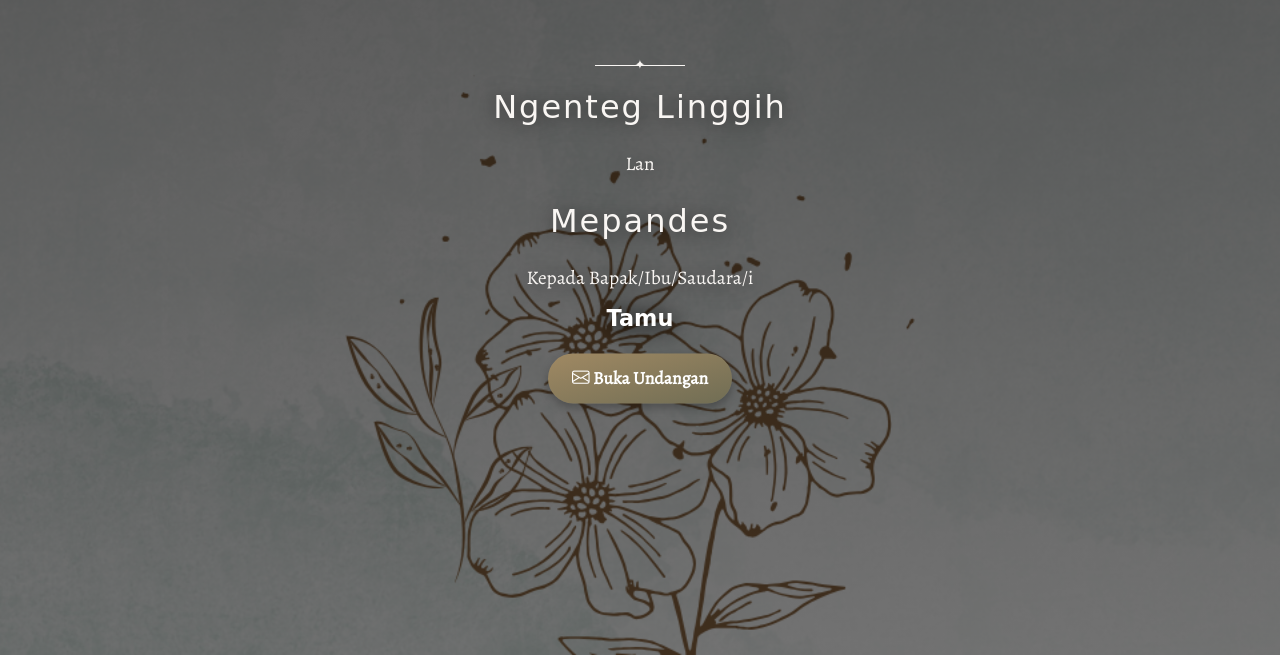
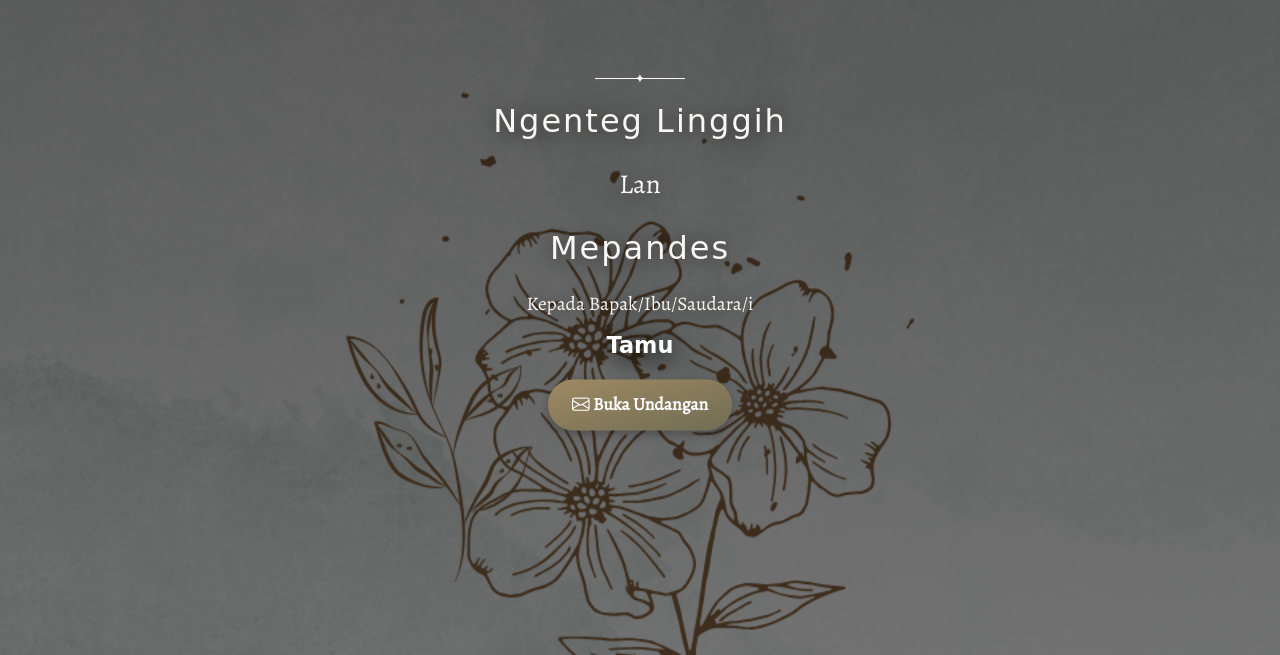
Before and after one commit to mahadewi2005/contoh-metatah, a plain HTML site: page index.html in a window 1280 px wide. Shown: the part 145-800 px from the top of the page. Drawn offline with nearby package versions, Linux system fonts and the light colour scheme; a web font is replaced by a local one.

Commit message:
Update index.html

```diff
--- a/index.html
+++ b/index.html
@@ -95,7 +95,7 @@
       "
     >
       <div
-  class="max-w-[600px] flex flex-col items-center gap-[1.1rem] opacity-0 translate-x-[100px] animate-slideRight mb-10"
+  class="max-w-[600px] flex flex-col items-center gap-[1.1rem] opacity-0 translate-x-[100px] animate-slideRight mb-15"
 >
         <!-- Divider -->
         <div class="relative w-[90px] h-px bg-cream">
@@ -113,7 +113,7 @@
         </h1>
 
         <p
-          class="text-[1.2rem] leading-[1.6] font-alegreya drop-shadow-[0_2px_10px_rgba(0,0,0,0.55)]"
+          class="text-[1.7rem] leading-[1.6] font-alegreya drop-shadow-[0_2px_10px_rgba(0,0,0,0.55)]"
         >
           Lan
         </p>
```
